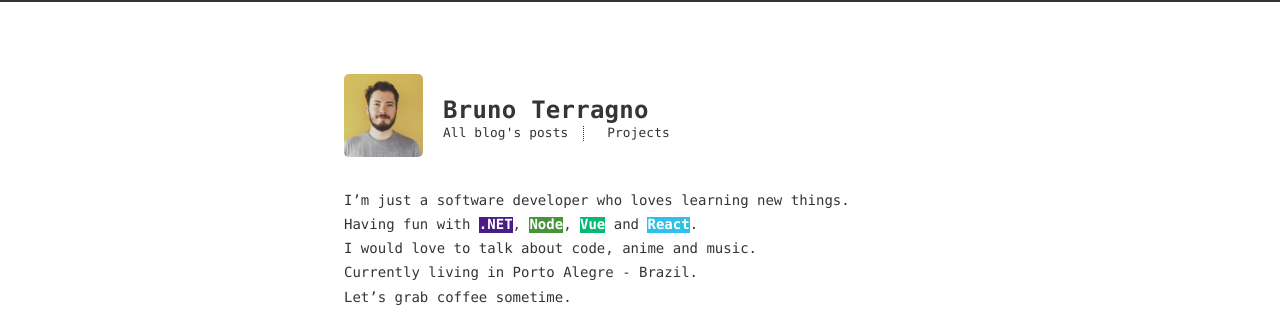
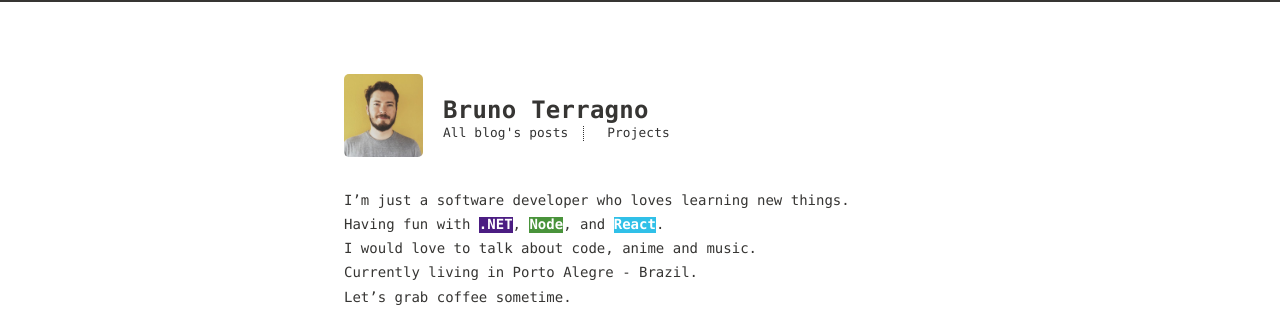
Before and after one commit to brunoterragno/brunoterragno.github.io, a plain HTML site: page index.html in a window 1280 px wide. Shown: the top 321 px of the page. Drawn offline with Linux system fonts and the light colour scheme.

Commit message:
Update index.html

```diff
--- a/index.html
+++ b/index.html
@@ -74,7 +74,7 @@
 
         <section id="about">
 
-    <p>I’m just a software developer who loves learning new things.<br>Having fun with <span style="font-weight:bold;color:#FFF;background-color:#4B1D82">.NET</span>, <span style="font-weight:bold;color:#FFF;background-color:#49933B">Node</span>, <span style="font-weight:bold;color:#FFF;background-color:#03B975">Vue</span> and <span style="font-weight:bold;color:#FFF;background-color:#30c0e8">React</span>.<br>I would love to talk about code, anime and music.<br>Currently living in Porto Alegre - Brazil.<br>Let’s grab coffee sometime.</p>
+    <p>I’m just a software developer who loves learning new things.<br>Having fun with <span style="font-weight:bold;color:#FFF;background-color:#4B1D82">.NET</span>, <span style="font-weight:bold;color:#FFF;background-color:#49933B">Node</span>, and <span style="font-weight:bold;color:#FFF;background-color:#30c0e8">React</span>.<br>I would love to talk about code, anime and music.<br>Currently living in Porto Alegre - Brazil.<br>Let’s grab coffee sometime.</p>
 
 
   <p style="display: inline">
```
